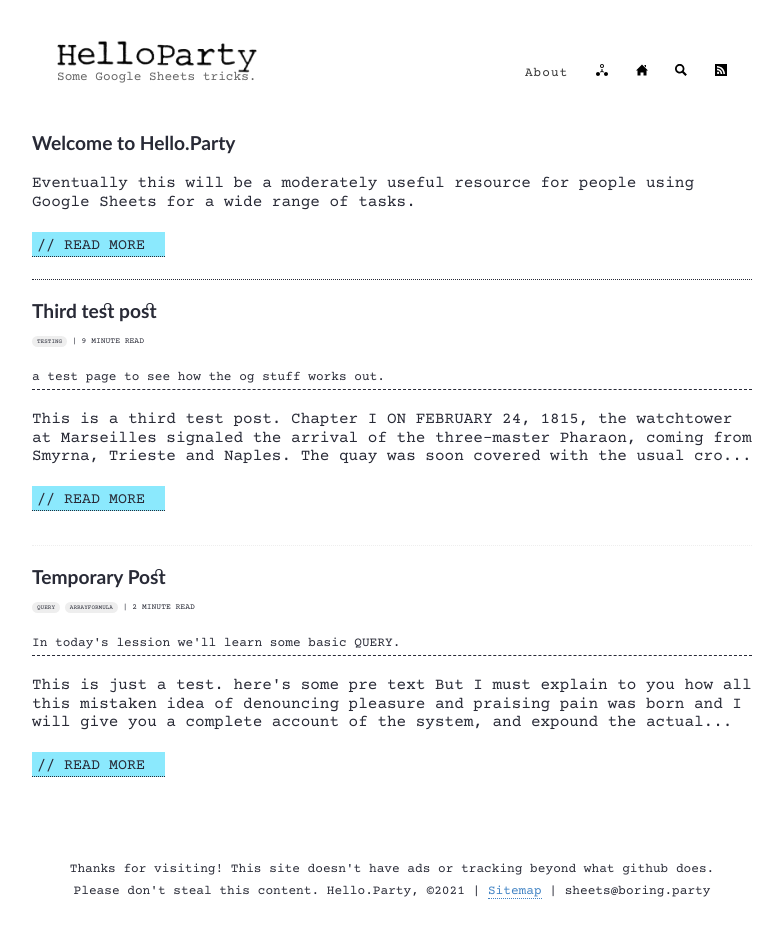
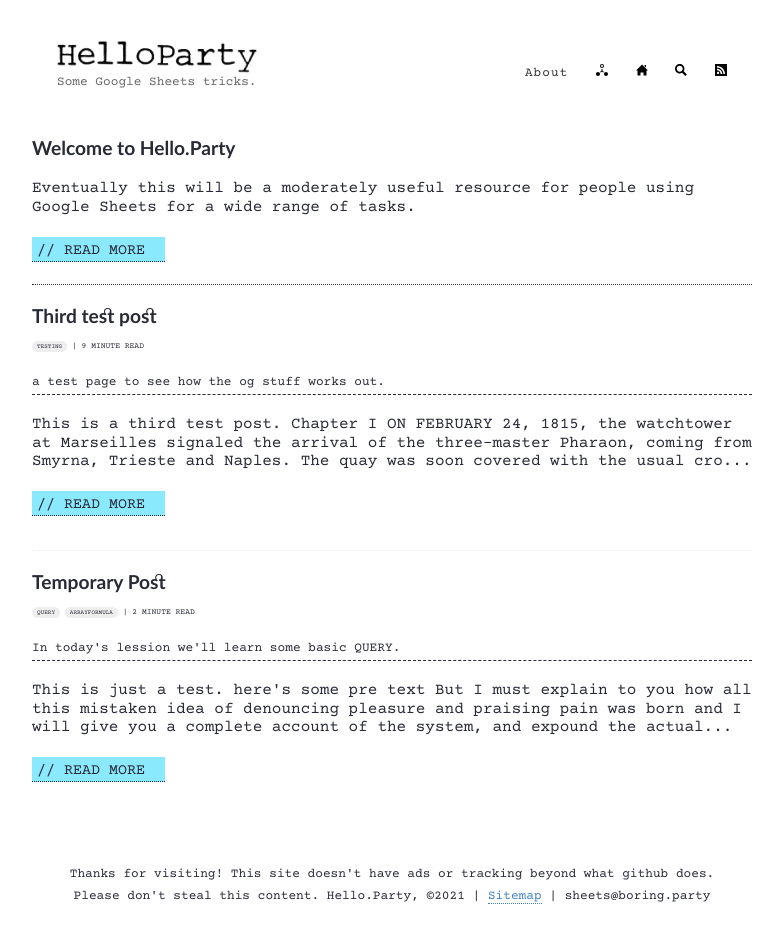
Before and after one commit to hello-party/hello-party-old.github.io, a Jekyll site: the page built from index.html, in a window 1280 px wide. Shown: the whole page, without its empty margins (248-1031 px from the left). Built offline with Jekyll 4.4.1, drawn with Linux system fonts in a browser that asks for light colours; the list of posts is cut into pages by our own code.

Commit message:
Update style.scss

```diff
--- a/assets/style.scss
+++ b/assets/style.scss
@@ -422,7 +422,7 @@ h1.site-name img {
 }
 
 .site-description {
-  margin: -5px 0 0 0;
+  margin: 0px;
   color: $gray;
   font-size: .8em;
 
```
